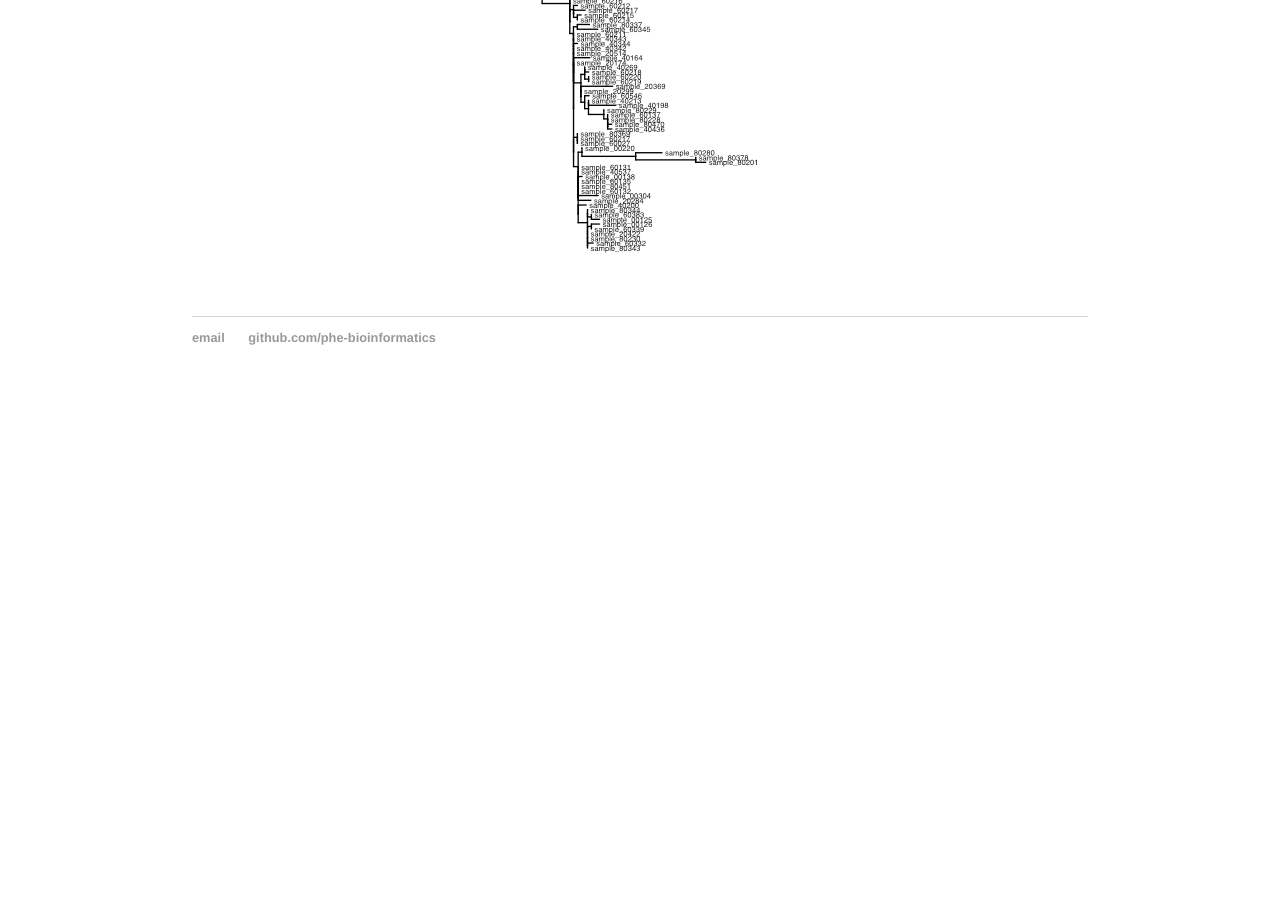
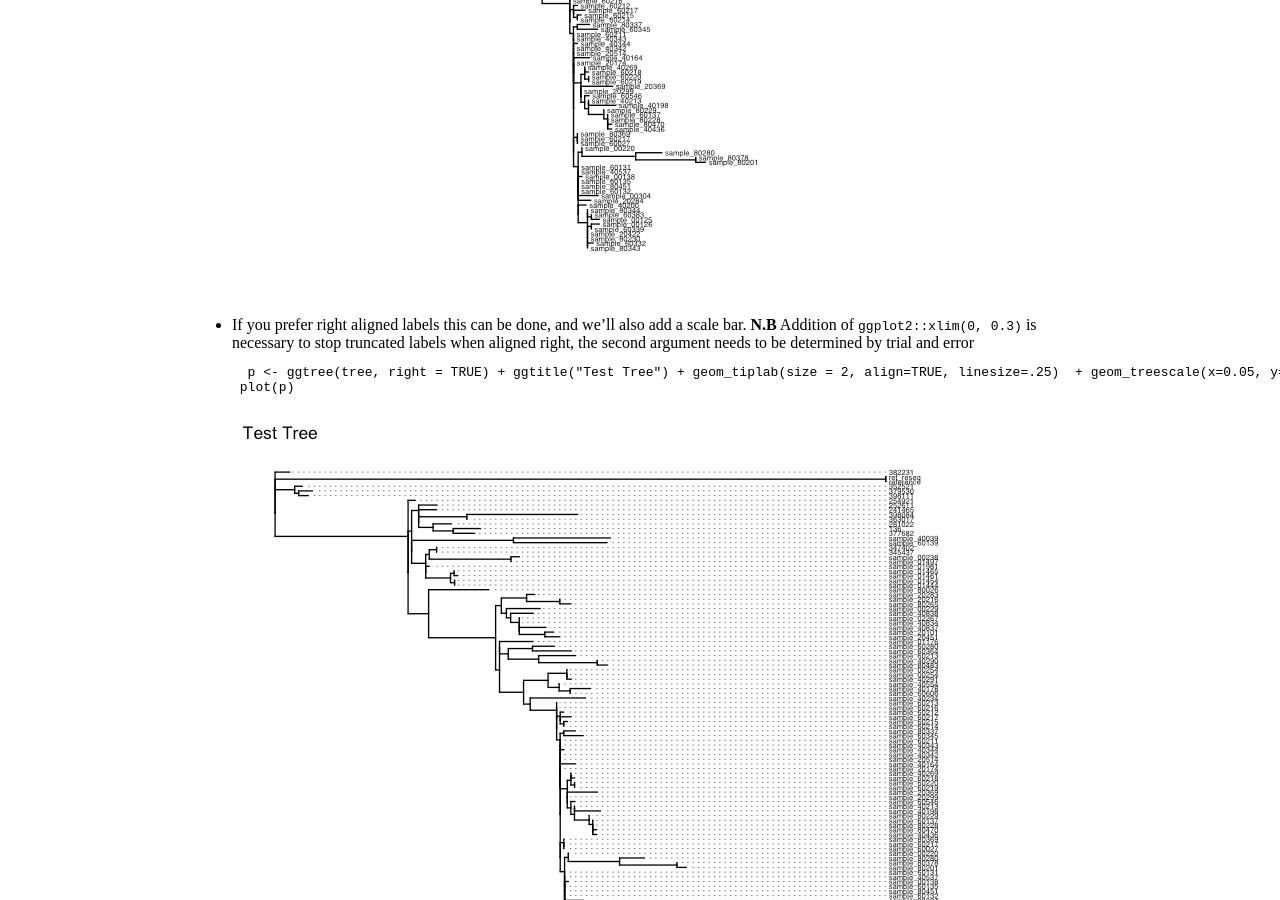
Before and after one commit to phe-bioinformatics/phe-bioinformatics.github.io, a Jekyll site: the page built from _posts/2017-06-14-ggtree_exploration.md, in a window 1280 px wide and 900 px high, scrolled down 1787 px. Built offline with Jekyll 4.4.1, drawn with Linux system fonts in a browser that asks for light colours; before the commit the page ends 2192 px from its top, so only the background shows below that.

Commit message:
Create 2017-06-14-ggtree_exploration.md

````diff
--- a/_posts/2017-06-14-ggtree_exploration.md
+++ b/_posts/2017-06-14-ggtree_exploration.md
@@ -30,3 +30,10 @@ date: 2017-06-14
   plot(p)
   ```
   ![Labelled Tree]({{ site.url }}/assets/title_and_labels.png)
+  - If you prefer right aligned labels this can be done, and we'll also add a scale bar.
+  **N.B** Addition of `ggplot2::xlim(0, 0.3)` is necessary to stop truncated labels when aligned right, the second argument needs to be determined by trial and error
+  ```R
+  p <- ggtree(tree, right = TRUE) + ggtitle("Test Tree") + geom_tiplab(size = 2, align=TRUE, linesize=.25)  + geom_treescale(x=0.05, y=0, offset=2, fontsize = 3) + ggplot2::xlim(0, 0.3)
+ plot(p)
+ ```
+ ![Right aligned labels and Scale Tree]({{ site.url }}/assets/aligned_labels_and_scale_bar.png)
````
